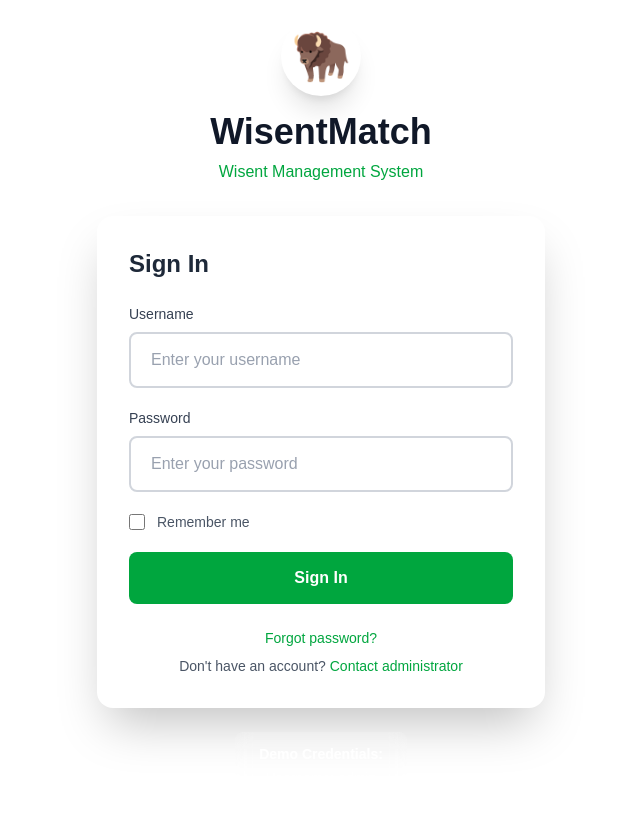
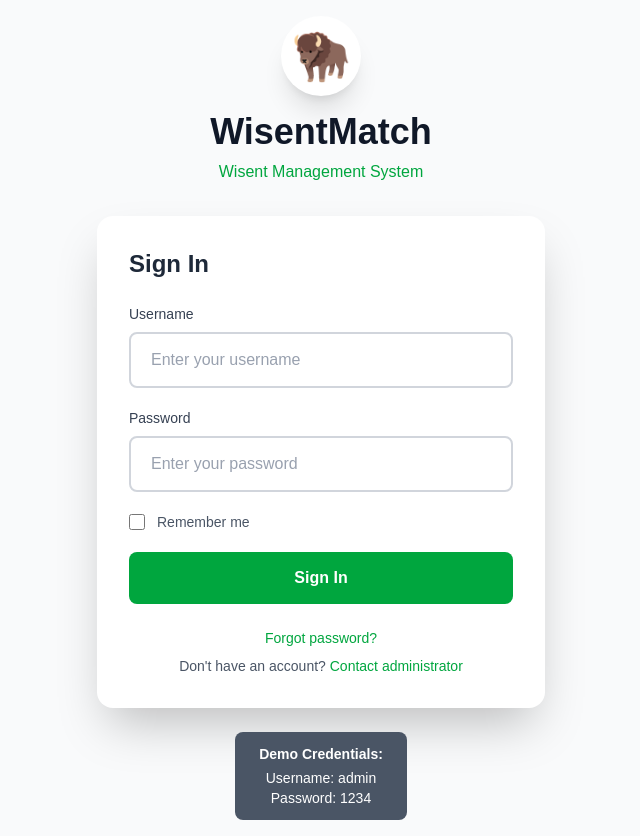
Before and after one commit to Hurtekk/bison-match, a Next.js app in the folder web/wisent-match/: page / in a window 1280 px wide. Shown: the whole page, without its empty margins (319-959 px from the left). Built offline with nearby package versions, Linux system fonts and the light colour scheme.

Commit message:
theming error

```diff
--- a/web/wisent-match/src/app/page.tsx
+++ b/web/wisent-match/src/app/page.tsx
@@ -26,7 +26,7 @@ export default function LoginPage() {
   };
 
   return (
-    <div className="min-h-screen from-green-900 via-green-800 to-emerald-900 flex items-center justify-center p-4">
+    <div className="min-h-screen bg-gray-50 flex items-center justify-center p-4">
       <div className="w-full max-w-md">
         {/* Logo & Title */}
         <div className="text-center mb-8">
@@ -163,7 +163,7 @@ export default function LoginPage() {
 
         {/* Demo Credentials */}
         <div className="mt-6 text-center">
-          <div className="inline-block bg-white/10 backdrop-blur-sm rounded-lg px-6 py-3 text-white text-sm">
+          <div className="inline-block bg-gray-600 backdrop-blur-sm rounded-lg px-6 py-3 text-white text-sm">
             <p className="font-semibold mb-1">Demo Credentials:</p>
             <p>Username: <span className="font-mono">admin</span></p>
             <p>Password: <span className="font-mono">1234</span></p>
```
